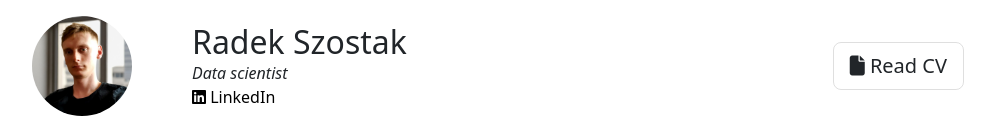
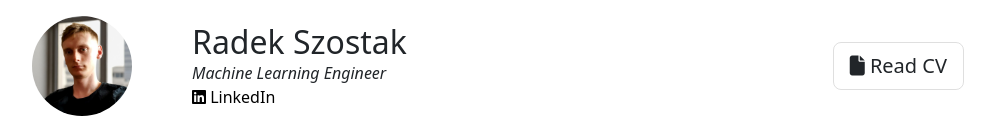
Before and after one commit to radekszostak/radekszostak.github.io, a plain HTML site: page index.html in a window 1280 px wide. Shown: the top 130 px of the page, without its empty margins (140-1139 px from the left). Drawn offline with nearby package versions, Linux system fonts and the light colour scheme.

Commit message:
role change

```diff
--- a/index.html
+++ b/index.html
@@ -17,7 +17,7 @@
         </div>
         <div class="col-md-6">
             <h2 class="mb-0">Radek Szostak</h2>
-            <p class="fst-italic mb-0">Data scientist</p>
+            <p class="fst-italic mb-0">Machine Learning Engineer</p>
             <a href="https://www.linkedin.com/in/rszostak/" target="_blank" class="link"><i class="fa-brands fa-linkedin"></i> LinkedIn</a>
         </div>
         <div class="col-md-4">
```
